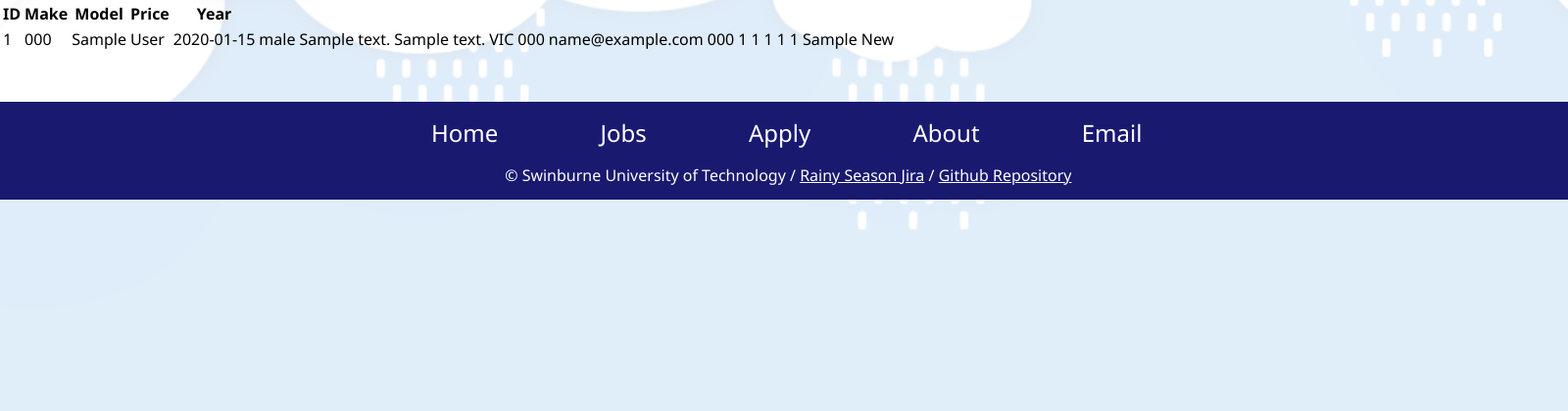
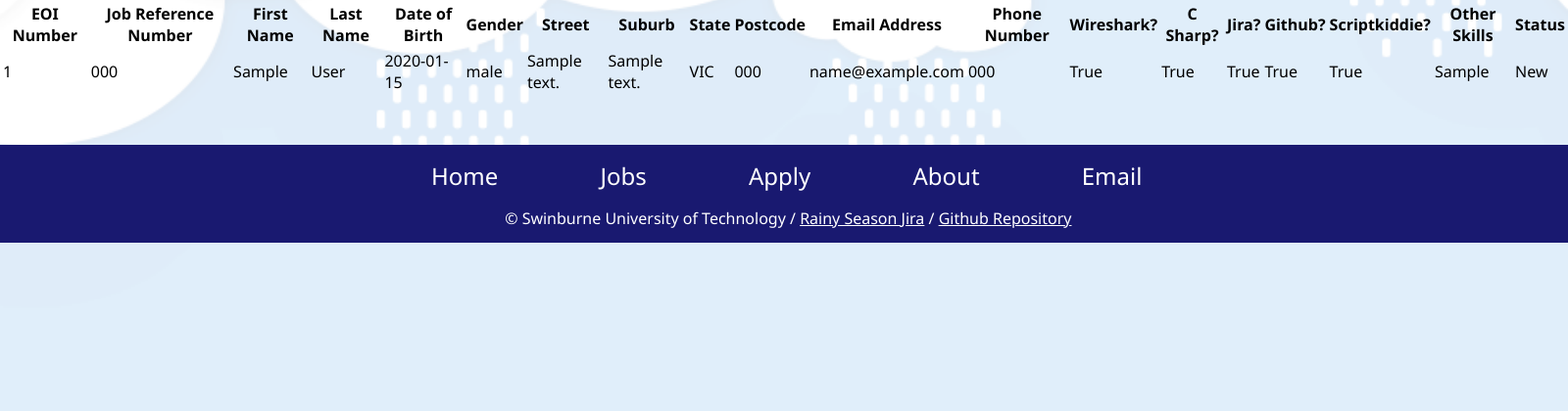
Before and after one commit to Bigteaforfolks/sw_cos10026_rainy_season_part2, a PHP site: page /eoi_search_result.php in a window 1600 px wide. Shown: the part 125-545 px from the top of the page at 98% size. Run offline with PHP 8.4, Linux system fonts and the light colour scheme; tables that the repository leaves empty hold one stand-in row (values such as "Sample post"); data that the repository does not hold is empty.

Commit message:
bugfix: incorrect headers + values displaying tinyint instead of boolean + incorrect form action (manage.php)

```diff
--- a/project2/eoi_search_result.php
+++ b/project2/eoi_search_result.php
@@ -60,7 +60,27 @@
 
         if (mysqli_num_rows($result) > 0) {
             echo "<table>";
-            echo "<tr><th>ID</th><th>Make</th><th>Model</th><th>Price</th><th>Year</th></tr>";
+            echo "<tr>
+                   <th>EOI Number</th>
+                   <th>Job Reference Number</th>
+                   <th>First Name</th>
+                   <th>Last Name</th>
+                   <th>Date of Birth</th>
+                   <th>Gender</th>
+                   <th>Street</th>
+                   <th>Suburb</th>
+                   <th>State</th>
+                   <th>Postcode</th>
+                   <th>Email Address</th>
+                   <th>Phone Number</th>
+                   <th>Wireshark?</th>
+                   <th>C Sharp?</th>
+                   <th>Jira?</th>
+                   <th>Github?</th>
+                   <th>Scriptkiddie?</th>
+                   <th>Other Skills</th>
+                   <th>Status</th>
+                  </tr>";
             while ($row = mysqli_fetch_assoc($result)) {
                 echo "<tr>";
                 echo "<td>" . $row['eoi_number'] . "</td>";
@@ -75,11 +95,11 @@
                 echo "<td>" . $row['address_postcode'] . "</td>";
                 echo "<td>" . $row['email_address'] . "</td>";
                 echo "<td>" . $row['phone_number'] . "</td>";
-                echo "<td>" . $row['skill_wireshark'] . "</td>";
-                echo "<td>" . $row['skill_csharp'] . "</td>";
-                echo "<td>" . $row['skill_jira'] . "</td>";
-                echo "<td>" . $row['skill_github'] . "</td>";
-                echo "<td>" . $row['skill_scriptkiddie'] . "</td>";
+                echo "<td>" . ($row['skill_wireshark'] == 1 ? "True" : "False") . "</td>";
+                echo "<td>" . ($row['skill_csharp'] == 1 ? "True" : "False") . "</td>";
+                echo "<td>" . ($row['skill_jira'] == 1 ? "True" : "False") . "</td>";
+                echo "<td>" . ($row['skill_github'] == 1 ? "True" : "False") . "</td>";
+                echo "<td>" . ($row['skill_scriptkiddie'] == 1 ? "True" : "False") . "</td>";
                 echo "<td>" . $row['other_skills'] . "</td>";
                 echo "<td>" . $row['eoi_status'] . "</td>";
                 echo "</tr>";
--- a/project2/manage.php
+++ b/project2/manage.php
@@ -26,7 +26,7 @@
     </section>
 
     <!-- List EOIs -->
-    <form method="GET" action="search_result.php">
+    <form method="GET" action="eoi_search_result.php">
 
         <!-- Filter by Job Position -->
         <label for="filter-job">Filter by Job Reference Number:</label>
```
